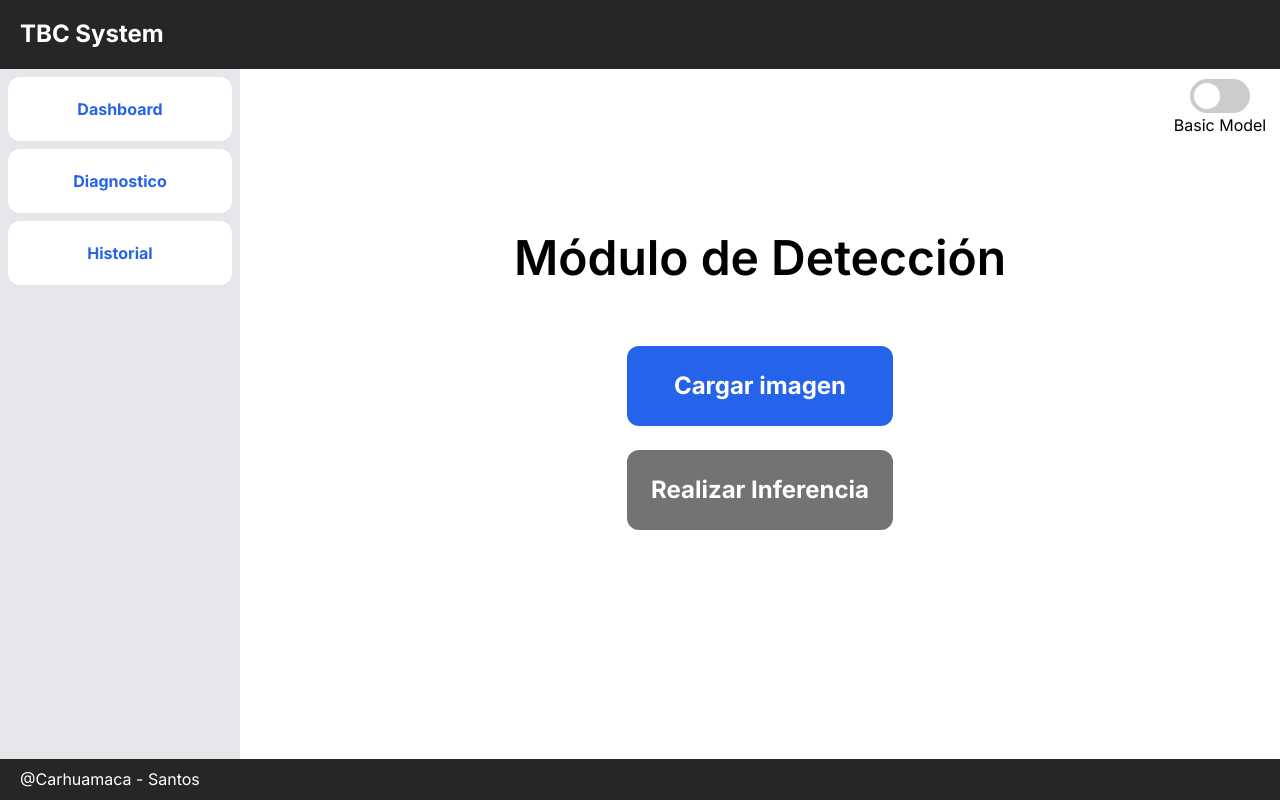
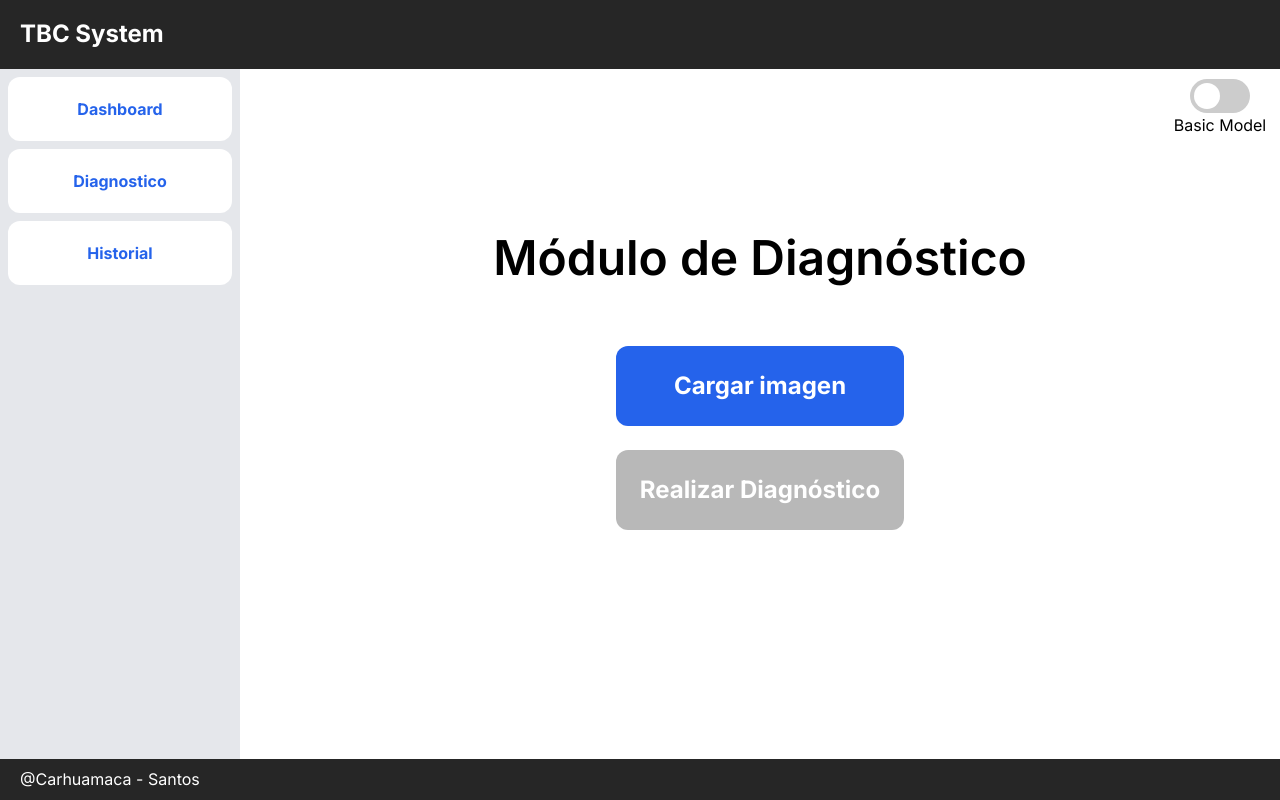
Before and after one commit to DanSRDev/TBC-sistema-web, a Next.js app: page /sistema/diagnostico in a window 1280 px wide. Built offline with nearby package versions, Linux system fonts and the light colour scheme.

Commit message:
Fix button Realizar Diagnostico

```diff
--- a/app/(components)/Prediction.tsx
+++ b/app/(components)/Prediction.tsx
@@ -3,6 +3,7 @@
 import React, { useState, useRef, ChangeEvent } from "react";
 
 import * as tf from "@tensorflow/tfjs";
+import { clsx } from "clsx";
 
 type Props = {};
 
@@ -10,7 +11,7 @@ export default function Prediction({}: Props) {
   const [predictionResult, setPredictionResult] = useState<string>("");
   const [imageSrc, setImageSrc] = useState<string>("");
   const [imgDisplay, setImgDisplay] = useState<string>("disabled");
-  const [btnDisabled, setBtnDisabled] = useState<string>("bg-neutral-500");
+  const [btnDisabled, setBtnDisabled] = useState<boolean>(true);
   const imageRef = useRef(null);
 
   // Carga de modelos
@@ -52,7 +53,6 @@ export default function Prediction({}: Props) {
   }
 
   function preprocess(tensor: tf.Tensor3D) {
-
     // Cambiamos el tamaño de la imagen a 224x224
     const resized = tf.image.resizeBilinear(tensor, [224, 224]);
     console.log("img reshaped " + resized.shape);
@@ -82,13 +82,15 @@ export default function Prediction({}: Props) {
         if (e.target?.result) {
           setImageSrc(e.target.result as string);
           setImgDisplay("");
-          setBtnDisabled("bg-blue-600 hover:bg-blue-400");
+          setBtnDisabled(false);
         }
       };
 
       reader.readAsDataURL(file);
     }
   }
+
+  //
 
   // Realizar diagnostico
 
@@ -107,11 +109,15 @@ export default function Prediction({}: Props) {
     }
 
     // Realiza la inferencia con el modelo.
-    const predictions = await (model.predict(processedImage)as tf.Tensor).dataSync();
+    const predictions = await (
+      model.predict(processedImage) as tf.Tensor
+    ).dataSync();
     const predictionsArray = Array.from(predictions);
 
     // Encuentra la clase con la probabilidad más alta
-    const maxIndex = predictions.indexOf(Math.max.apply(null, predictionsArray));
+    const maxIndex = predictions.indexOf(
+      Math.max.apply(null, predictionsArray)
+    );
 
     // Definición de clases
     const classes = ["Normal", "Tuberculosis"];
@@ -151,7 +157,7 @@ export default function Prediction({}: Props) {
 
   return (
     <div className="flex flex-col items-center">
-      <h1 className="text-5xl font-semibold mb-16">Módulo de Detección</h1>
+      <h1 className="text-5xl font-semibold mb-16">Módulo de Diagnóstico</h1>
       <div className="switch-container text-center">
         <label className="switch">
           <input
@@ -178,15 +184,23 @@ export default function Prediction({}: Props) {
             onChange={handleFileChange}
             className="disabled"
           />
-          <label htmlFor="fileInput" className="button bg-blue-600 hover:bg-blue-400">
+          <label
+            htmlFor="fileInput"
+            className="button bg-blue-600 hover:bg-blue-400"
+          >
             Cargar imagen
           </label>
           <button
             id="predictButton"
             onClick={handlePredictClick}
-            className={`button mt-6 ${btnDisabled}`}
+            className={clsx(
+              `button mt-6`,
+              { "bg-neutral-500 opacity-50": btnDisabled },
+              { "bg-blue-600 hover:bg-blue-400": !btnDisabled }
+            )}
+            disabled={btnDisabled}
           >
-            Realizar Inferencia
+            Realizar Diagnóstico
           </button>
         </div>
       </div>
```
